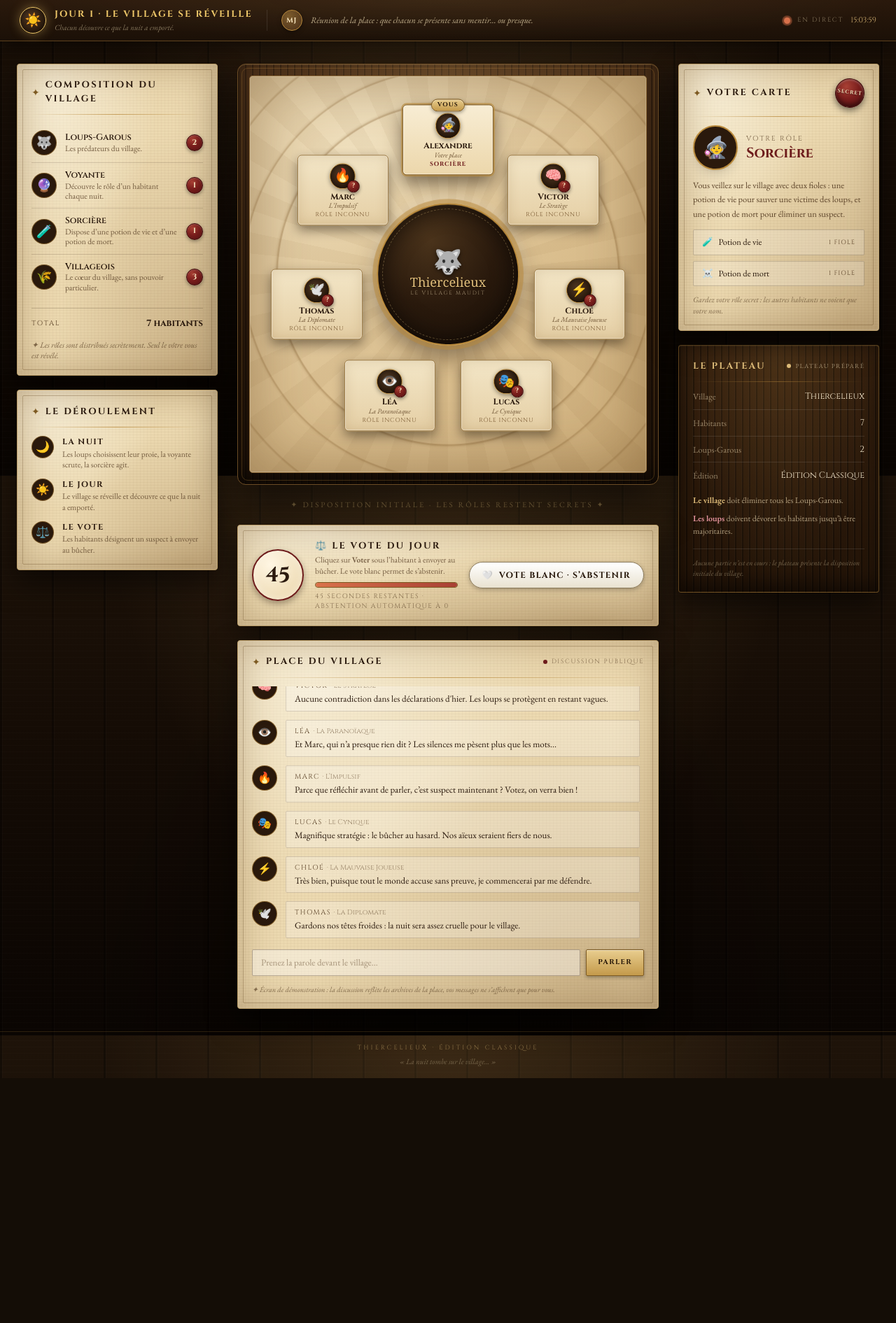
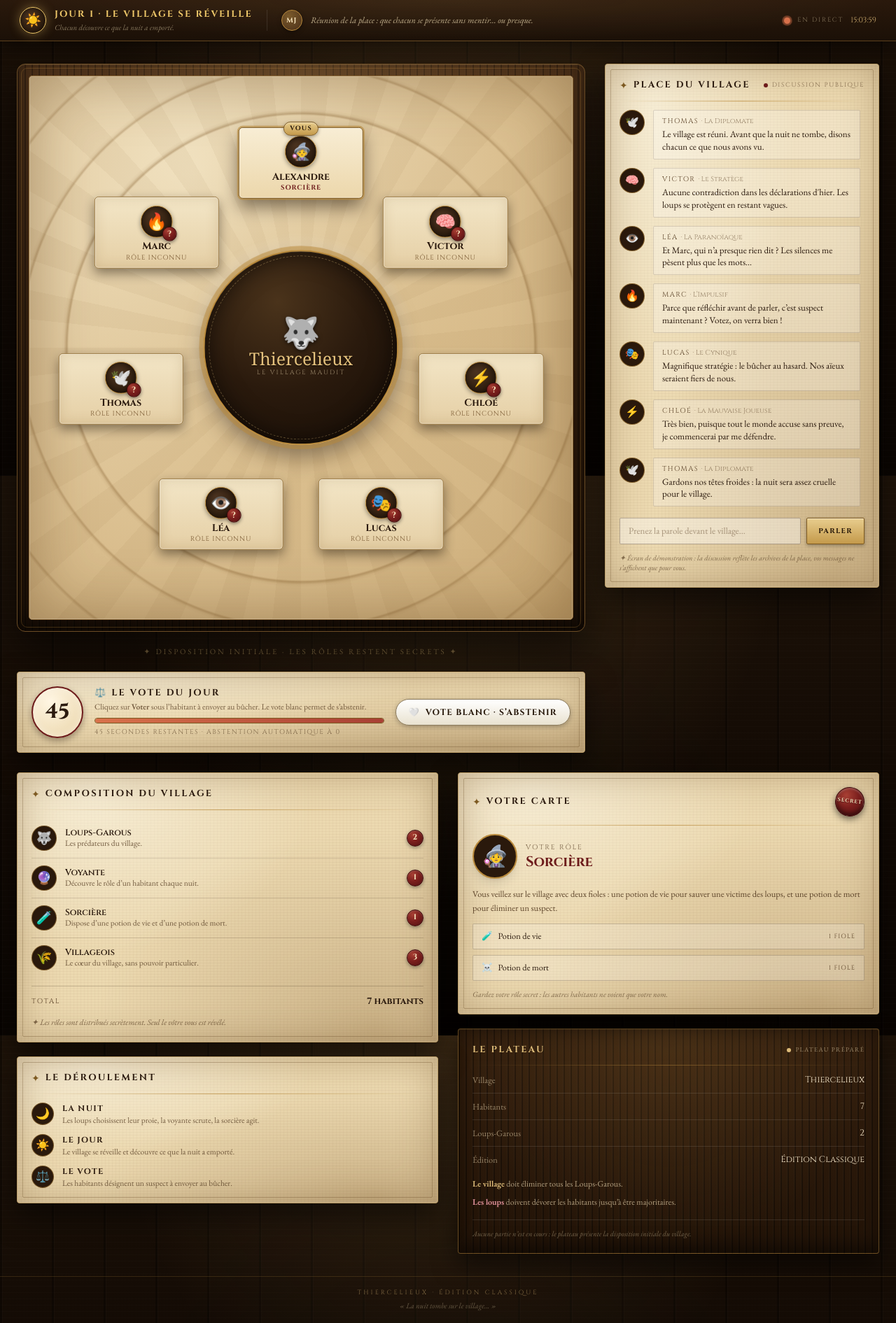
Before and after one commit to HazelCunuder/loup-garou, a Django app: page / in a window 1280 px wide. Shown: the part 120-2011 px from the top of the page at 70% size. Before the commit the page ends 1661 px from the top, so only its background shows below. Run offline with Django 5.2, Linux system fonts and the light colour scheme; some libraries are stand-ins or nearby versions; some web fonts are replaced.

Commit message:
refonte front: chat à droite, plateau à gauche, personnalité IA retirée des sièges
- Suppression de la ligne de personnalité sous chaque joueur IA du plateau (.seat-persona)
- Nouvelle grille : plateau de jeu (8/12) à gauche, discussion publique (4/12) à droite
- Blocs restants (composition, déroulement, votre carte, stats) alignés en dessous
- Zone de discussion agrandie sur grand écran pour équilibrer la colonne droite

```diff
--- a/loup-garou/templates/game/village.html
+++ b/loup-garou/templates/game/village.html
@@ -259,16 +259,6 @@
     white-space: nowrap;
   }
 
-  .seat-persona {
-    overflow: hidden;
-    color: #6f5434;
-    font-size: clamp(9px, 1.75cqw, 11.5px);
-    font-style: italic;
-    line-height: 1.2;
-    text-overflow: ellipsis;
-    white-space: nowrap;
-  }
-
   .seat-role {
     margin-top: 2px;
     color: #7a5a33;
@@ -678,7 +668,6 @@
     }
 
     .seat-name,
-    .seat-persona,
     .seat-role {
       white-space: nowrap;
       overflow: hidden;
@@ -1360,8 +1349,8 @@
   <main class="relative z-10 flex-1 w-full max-w-[1480px] mx-auto px-3 sm:px-6 py-6 lg:py-8">
     <div class="grid grid-cols-1 xl:grid-cols-12 gap-5 lg:gap-7 items-start">
 
-      <!-- ---------------------- Colonne gauche : composition ---------------------- -->
-      <aside class="order-2 xl:order-1 xl:col-span-3 space-y-5">
+      <!-- ---------------------- Colonne basse gauche : composition ---------------------- -->
+      <aside class="order-3 xl:order-3 xl:col-span-6 space-y-5">
 
         <section class="parchment p-4 sm:p-5">
           <div class="flex items-center gap-2">
@@ -1423,8 +1412,8 @@
 
       </aside>
 
-      <!-- --------------------- Plateau + place du village --------------------- -->
-      <section class="order-1 xl:order-2 xl:col-span-6 space-y-5">
+      <!-- --------------------- Plateau + interfaces (gauche) --------------------- -->
+      <section class="order-1 xl:order-1 xl:col-span-8 space-y-5">
         <div class="board-frame">
           <div class="board-surface">
 
@@ -1455,7 +1444,6 @@
 
                     <div class="seat-text">
                       <p class="seat-name">{{ player.name }}</p>
-                      <p class="seat-persona">{{ player.persona }}</p>
                       {% if player.is_human %}
                         <p class="seat-role seat-role-known">{{ player.role }}</p>
                       {% else %}
@@ -1618,6 +1606,10 @@
           </div>
 
         </section>
+      </section>
+
+      <!-- ------------------ Colonne droite : Place du village (discussion) ------------------ -->
+      <aside class="order-2 xl:order-2 xl:col-span-4 space-y-5">
 
         <!-- ------------------ Place du village : discussion publique ------------------ -->
         <section class="parchment p-4 sm:p-5" aria-label="Discussion publique du village">
@@ -1637,7 +1629,7 @@
 
           <!-- Fil des échanges -->
           <div id="chat-feed"
-               class="chat-feed relative z-10 space-y-3 max-h-[320px] sm:max-h-[360px] overflow-y-auto pr-1.5">
+               class="chat-feed relative z-10 space-y-3 max-h-[320px] sm:max-h-[360px] xl:max-h-[640px] overflow-y-auto pr-1.5">
             {% for message in discussion %}
               <article class="flex gap-3">
                 <span class="w-9 h-9 flex-shrink-0 grid place-items-center rounded-full text-base text-parchment-light bg-wood-800 border border-gold/60 shadow-inner">
@@ -1671,10 +1663,10 @@
             ne s’affichent que pour vous.
           </p>
         </section>
-      </section>
-
-      <!-- ---------------------- Colonne droite : votre carte ---------------------- -->
-      <aside class="order-3 xl:col-span-3 space-y-5">
+      </aside>
+
+      <!-- ---------------------- Colonne basse droite : votre carte ---------------------- -->
+      <aside class="order-4 xl:order-4 xl:col-span-6 space-y-5">
 
         <section class="parchment p-4 sm:p-5">
           <div class="flex items-center justify-between gap-2">
```
